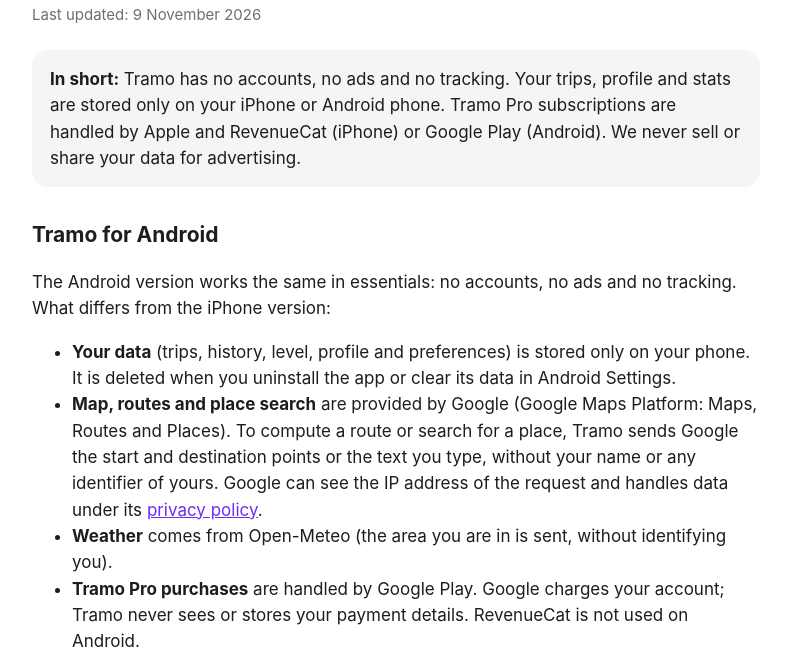
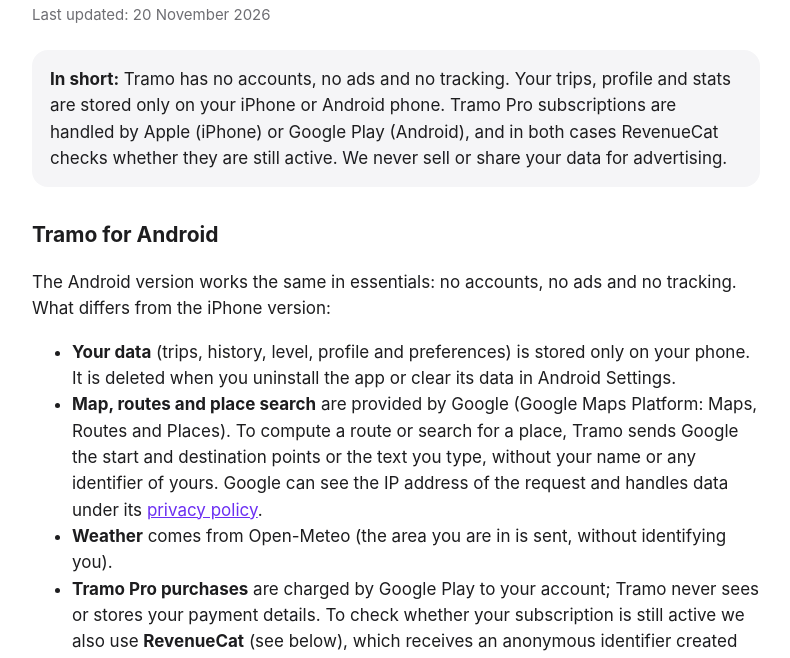
Before and after one commit to ivansevilla99/tramo-legal, a plain HTML site: page en.html in a window 1280 px wide. Shown: the part 139-797 px from the top of the page, without its empty margins (244-1034 px from the left). Drawn offline with Linux system fonts and the light colour scheme.

Commit message:
Privacidad: RevenueCat también se usa en Android
La política decía «En Android no se usa RevenueCat», y dejó de ser cierto
cuando RevenueCat entró en la app de Android en modo observador: la compra
la cobra Google Play, pero RevenueCat comprueba si la suscripción sigue
activa con un identificador anónimo.

Corregido en español y en inglés, y actualizada la fecha.

Co-Authored-By: Claude Opus 5 <noreply@anthropic.com>

```diff
--- a/en.html
+++ b/en.html
@@ -10,9 +10,9 @@
 <main>
 <header><a class="brand" href="./">Tramo</a><nav><a href="soporte.html">Support</a><a href="./">Español</a></nav></header>
 <h1>Privacy Policy</h1>
-<p class="updated">Last updated: 9 November 2026</p>
+<p class="updated">Last updated: 20 November 2026</p>
 
-<div class="card"><strong>In short:</strong> Tramo has no accounts, no ads and no tracking. Your trips, profile and stats are stored only on your iPhone or Android phone. Tramo Pro subscriptions are handled by Apple and RevenueCat (iPhone) or Google Play (Android). We never sell or share your data for advertising.</div>
+<div class="card"><strong>In short:</strong> Tramo has no accounts, no ads and no tracking. Your trips, profile and stats are stored only on your iPhone or Android phone. Tramo Pro subscriptions are handled by Apple (iPhone) or Google Play (Android), and in both cases RevenueCat checks whether they are still active. We never sell or share your data for advertising.</div>
 
 <h2>Tramo for Android</h2>
 <p>The Android version works the same in essentials: no accounts, no ads and no tracking. What differs from the iPhone version:</p>
@@ -20,7 +20,7 @@
 <li><strong>Your data</strong> (trips, history, level, profile and preferences) is stored only on your phone. It is deleted when you uninstall the app or clear its data in Android Settings.</li>
 <li><strong>Map, routes and place search</strong> are provided by Google (Google Maps Platform: Maps, Routes and Places). To compute a route or search for a place, Tramo sends Google the start and destination points or the text you type, without your name or any identifier of yours. Google can see the IP address of the request and handles data under its <a href="https://policies.google.com/privacy">privacy policy</a>.</li>
 <li><strong>Weather</strong> comes from Open-Meteo (the area you are in is sent, without identifying you).</li>
-<li><strong>Tramo Pro purchases</strong> are handled by Google Play. Google charges your account; Tramo never sees or stores your payment details. RevenueCat is not used on Android.</li>
+<li><strong>Tramo Pro purchases</strong> are charged by Google Play to your account; Tramo never sees or stores your payment details. To check whether your subscription is still active we also use <strong>RevenueCat</strong> (see below), which receives an anonymous identifier created when you install the app and your Tramo Pro purchase history, without your name or your Google account.</li>
 <li><strong>Community reports:</strong> in this Android version, reports you create stay on your phone and are not shared with other drivers. If they are shared in the future, this policy will be updated first.</li>
 <li><strong>Android permissions:</strong> precise and approximate location (to guide you and warn you about speed cameras); location foreground service (to keep guiding you with the screen off, you will see a persistent notification); notifications and exact alarms (only if you schedule a departure time). You can change them anytime in Android Settings.</li>
 <li><strong>Android Auto:</strong> if you connect it, Tramo shows the map and directions on the car screen; the data is still the phone’s.</li>
```
Also changed, not shown: index.html (+3 -3 lines).
